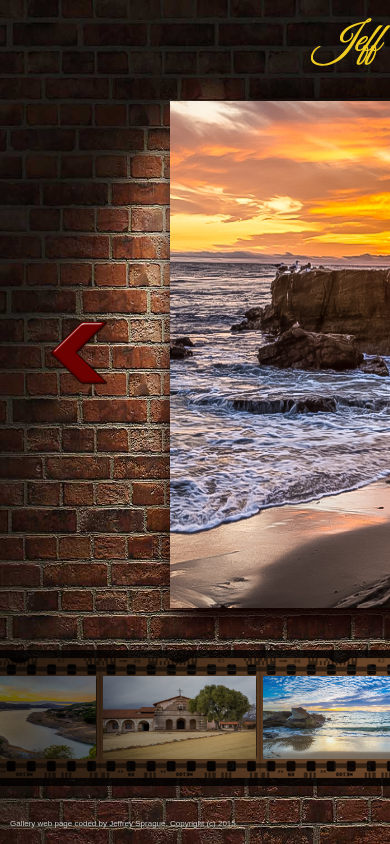
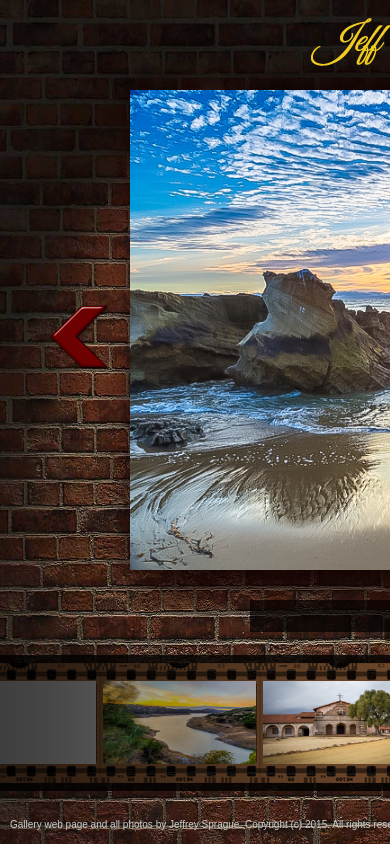
Before and after one commit to konashark/WLR, a plain HTML site: page wildlizardranch/gallery_jrs/index.html in a window 390 px wide. Drawn offline with Linux system fonts and the light colour scheme; grey boxes are pictures that could not be loaded.

Commit message:
Tweaking CSS to be more fixed and less responsive. Adding photo title plaque.

```diff
--- a/wildlizardranch/gallery_jrs/css/style.css
+++ b/wildlizardranch/gallery_jrs/css/style.css
@@ -40,42 +40,63 @@
     margin-right: auto;
 }
 
+#plaque {
+    position: absolute;
+    top: 600px;
+    left: 250px;
+    width: 480px;
+    height: 32px;
+    background-color: black;
+    opacity: 0.7;
+}
+
+#desc {
+    width: 480px;
+    font-family: sans-serif;
+    font-size: 16px;
+    color: #fff;
+    text-align: center;
+    margin-top: 10px;
+    overflow: hidden;
+}
+
 #credits {
     position: absolute;
     top: 97%;
     left: 1%;
     font-family: sans-serif;
-    font-size: 8px;
+    font-size: 10px;
     color: #CCC;
 }
 
-#imgA {
+.viewRegion {
     position: absolute;
-    top: 12%;
-    left: 17%;
-    width: 66%;
-    height: 60%;
+    top: 90px;
+    left: 130px;
+    width: 720px;
+    height: 480px;
     background-color: #333;
     overflow: hidden;
+    box-shadow: #100 10px 10px 50px;
+}
+
+#imgA {
     z-index: 3;
-    box-shadow: #100 10px 10px 30px;
 }
 
 #imgB {
-    position: absolute;
-    top: 12%;
-    left: 17%;
-    width: 66%;
-    height: 60%;
-    background-color: #833;
-    overflow: hidden;
     z-index: 2;
-    box-shadow: #100 10px 10px 30px;
+}
+
+#gloss {
+    background-color: transparent;
+    z-index: 4;
+    box-shadow: none;
 }
 
 #filmstripBackground {
     position: absolute;
-    top: 77%;
+    top: 655px;
     left: 0%;
     width: 100%;
     height: 136px;
@@ -87,7 +108,7 @@
 
 #filmstripContainer {
     position: absolute;
-    top: 78%;
+    top: 663px;
     left: 0%;
     width: 100%;
     height: 120px;
@@ -126,8 +147,8 @@
 
 #filmstripArrowLeft {
     position: absolute;
-    top: 38%;
-    left: 5%;
+    top: 305px;
+    left: 50px;
     width: 57px;
     height: 64px;
     background-image: url(../resources/leftarrow.png);
@@ -136,8 +157,8 @@
 
 #filmstripArrowRight {
     position: absolute;
-    top: 38%;
-    left: 89%;
+    top: 305px;
+    left: 882px;
     width: 57px;
     height: 64px;
     background-image: url(../resources/rightarrow.png);
--- a/wildlizardranch/gallery_jrs/gallery.js
+++ b/wildlizardranch/gallery_jrs/gallery.js
@@ -2,13 +2,15 @@
 // ***************************************************
 var imgA = document.getElementById('imgA');
 var imgB = document.getElementById('imgB');
+var desc = document.getElementById('desc');
 var topImage = 0;
 var filmstripCells = [];
 
 document.getElementById('banner').src = GALLERY.BANNER;
-var imageIndex = parseInt(Math.random() * GALLERY.IMG_LIST.length);
+var imageIndex = parseInt(Math.random() * (GALLERY.IMG_LIST.length - 1));
 imgA.src = GALLERY.IMG_LIST[imageIndex].uri;
 imgB.src = GALLERY.IMG_LIST[imageIndex+1].uri;
+desc.textContent = GALLERY.IMG_LIST[imageIndex].title;
 
 var ENTER = 'imageEnterAnim';
 var EXIT = 'imageExitAnim';
@@ -49,14 +51,7 @@ var moveRight = function() {
 };
 
 // ***************************************************
-// Set up some listeners for user input
-document.getElementById('imgA').onclick = clickedImage;
-document.getElementById('imgB').onclick = clickedImage;
-
-document.getElementById('filmstripArrowLeft').onclick = moveLeft;
-document.getElementById('filmstripArrowRight').onclick = moveRight;
-
-document.getElementById('filmstripMask').onclick = function(ev) {
+var filmstripClick = function(ev) {
     var clickX = (ev.offsetX == undefined) ? ev.layerX : ev.offsetX;
 
     var cell = parseInt((clickX + 60) / 160) - 3;
@@ -66,6 +61,13 @@ document.getElementById('filmstripMask').onclick = function(ev) {
     setFilmstripPosition();
     displayImageDissolve();
 };
+
+// ***************************************************
+// Set up some listeners for user input
+document.getElementById('gloss').onclick = clickedImage;
+document.getElementById('filmstripArrowLeft').onclick = moveLeft;
+document.getElementById('filmstripArrowRight').onclick = moveRight;
+document.getElementById('filmstripMask').onclick = filmstripClick;
 
 // ***************************************************
 var displayImageZoom = function() {
@@ -94,6 +96,7 @@ var displayImageZoom = function() {
             imgA.style.zIndex = '3';
         })
     }
+    desc.textContent = GALLERY.IMG_LIST[imageIndex].title;
 };
 
 // ***************************************************
@@ -115,6 +118,7 @@ var displayImageDissolve = function() {
             imgA.style.zIndex = '3';
         })
     }
+    desc.textContent = GALLERY.IMG_LIST[imageIndex].title;
 };
 
 // ***************************************************
--- a/wildlizardranch/gallery_jrs/index.html
+++ b/wildlizardranch/gallery_jrs/index.html
@@ -8,11 +8,11 @@
         <div id="background">
             <div id="screen">
                 <img id="banner">
-                <img id="imgA">
-                <img id="imgB">
+                <img id="imgA" class="viewRegion">
+                <img id="imgB" class="viewRegion">
+                <div id="gloss" class="viewRegion"></div>
 
                 <div id="filmstripBackground"></div>
-
                 <div id="filmstripContainer">
                     <div id="filmstripLayer">
                     </div>
@@ -21,7 +21,10 @@
                 </div>
                 <div id="filmstripArrowLeft"></div>
                 <div id="filmstripArrowRight"></div>
-                <div id="credits">Gallery web page coded by Jeffrey Sprague. Copyright (c) 2015.</div>
+                <div id="plaque">
+                    <div id="desc"></div>
+                </div>
+                <div id="credits">Gallery web page and all photos by Jeffrey Sprague. Copyright (c) 2015. All rights reserved. </div>
             </div>
             <script src="libs/utils.js"></script>
             <script src="resources/config.js"></script>
--- a/wildlizardranch/gallery_jrs/resources/config.js
+++ b/wildlizardranch/gallery_jrs/resources/config.js
@@ -1,21 +1,22 @@
 var GALLERY = {
     BANNER: "./resources/jsphoto.png",
     IMG_LIST: [
+        { uri: './images/31.jpg', title: 'Pacific Coast Highway Sunset' },
         { uri: './images/1.jpg', title: 'Dunne Ranch, Morgan Hill, California' },
         { uri: './images/2.jpg', title: 'Cockpit View' },
         { uri: './images/3.jpg', title: 'Historic Monterey Waterfront' },
         { uri: './images/4.jpg', title: 'Las Vegas Landing' },
         { uri: './images/5.jpg', title: 'Pacific Coast Highway' },
         { uri: './images/6.jpg', title: 'Mt. Tallac Over Tahoe' },
-        { uri: './images/7.jpg', title: 'Sentinal Valley Sunset, Yosemite National Park' },
+        { uri: './images/7.jpg', title: 'Sentinel Valley Sunset, Yosemite National Park' },
         { uri: './images/8.jpg', title: 'Monterey Fishing Boat' },
         { uri: './images/9.jpg', title: 'Jellyfish' },
         { uri: './images/10.jpg', title: 'Mammoth Hot springs, Yellowstone National Park' },
         { uri: './images/11.jpg', title: 'View From Hoover Dam' },
         { uri: './images/12.jpg', title: 'Hoover Dam Interior' },
         { uri: './images/13.jpg', title: 'Hoover Bridge' },
-        { uri: './images/14.jpg', title: 'Las Vegas Lights' },
-        { uri: './images/15.jpg', title: 'Alviso' },
+        { uri: './images/14.jpg', title: 'Las Vegas Strip at Night' },
+        { uri: './images/15.jpg', title: 'Alviso Marshland' },
         { uri: './images/16.jpg', title: 'Worn Interior' },
         { uri: './images/17.jpg', title: 'Needs Work' },
         { uri: './images/18.jpg', title: 'Columbia Buildings' },
@@ -25,13 +26,12 @@ var GALLERY = {
         { uri: './images/22.jpg', title: 'Yellowstone River' },
         { uri: './images/23.jpg', title: 'Morgan Hill Sunset #1' },
         { uri: './images/24.jpg', title: 'Morgan Hill Sunset #2' },
-        { uri: './images/25.jpg', title: 'Gilroy Gardens Pool' },
+        { uri: './images/25.jpg', title: 'Gardens Pool' },
         { uri: './images/26.jpg', title: 'In For Service' },
         { uri: './images/27.jpg', title: 'Merced River, Yosemite National Park' },
         { uri: './images/28.jpg', title: 'Golden Gate Bridge #1' },
         { uri: './images/29.jpg', title: 'Golden Gate Bridge #2' },
         { uri: './images/30.jpg', title: 'Pacific Coast Highway Cove' },
-        { uri: './images/31.jpg', title: 'Pacific Coast Highway Sunset' },
         { uri: './images/32.jpg', title: 'Monte Carlo, Monaco' },
         { uri: './images/33.jpg', title: 'Monte Carlo Night' },
         { uri: './images/34.jpg', title: 'Steps to the Mediterranean Sea' },
```
